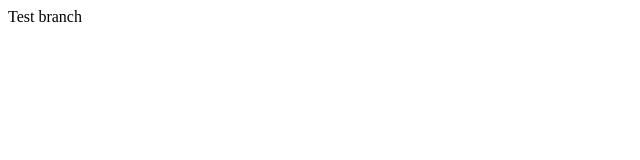
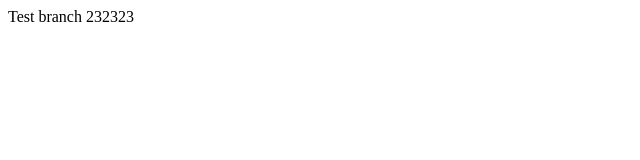
Before and after one commit to LamTien2003/testGit2, a plain HTML site: page index.html in a window 1280 px wide. Shown: the full height of the page, 0-640 px from the left. Drawn offline with Linux system fonts and the light colour scheme.

Commit message:
Update index.html

```diff
--- a/index.html
+++ b/index.html
@@ -1 +1 @@
-<span>Test branch</span>
+<span>Test branch 232323</span>
```
